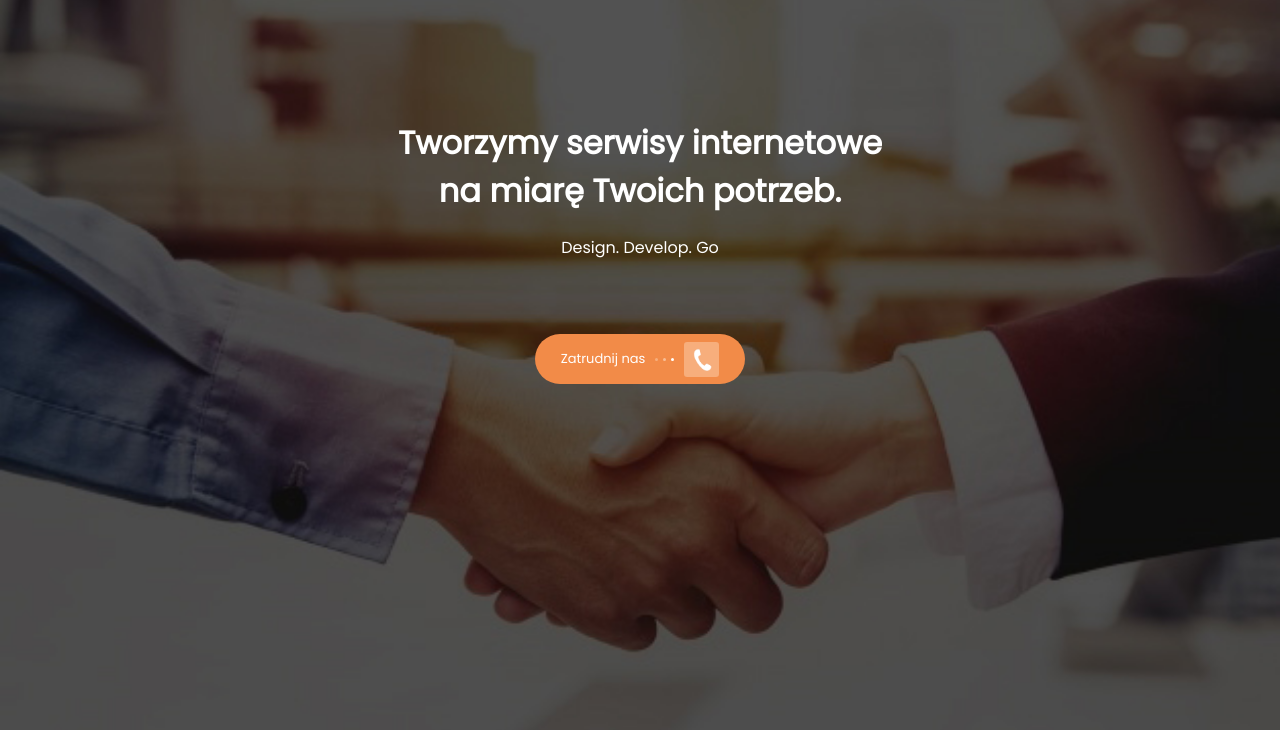
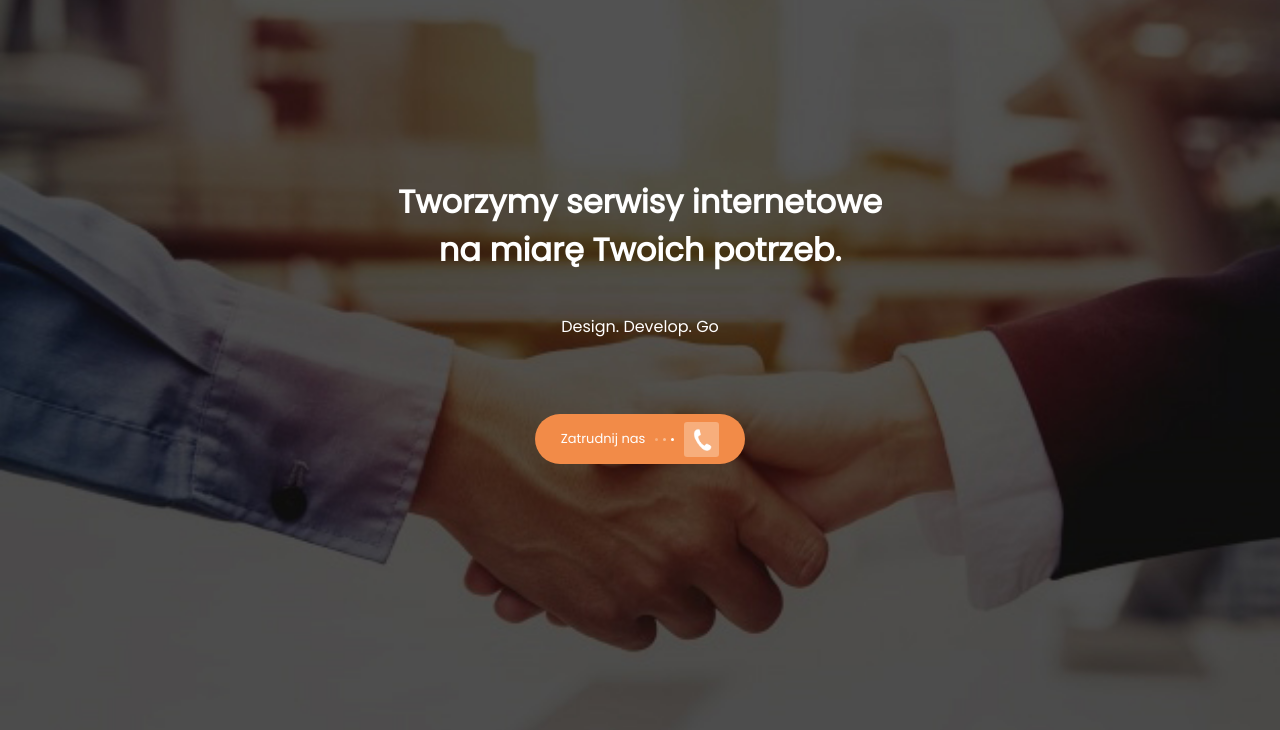
Before and after one commit to 3xoses/Synteco_rekrutacyjne, a plain HTML site: page index.html in a window 1280 px wide. Shown: the part 70-800 px from the top of the page. Drawn offline with Linux system fonts and the light colour scheme.

Commit message:
Update main.css

```diff
--- a/main.css
+++ b/main.css
@@ -56,7 +56,7 @@ body {
 }
 
 .main-view-text {
-    height: 10em;
+    height: 50%;
     position: relative;
     font-size: 32px;
 }
```
